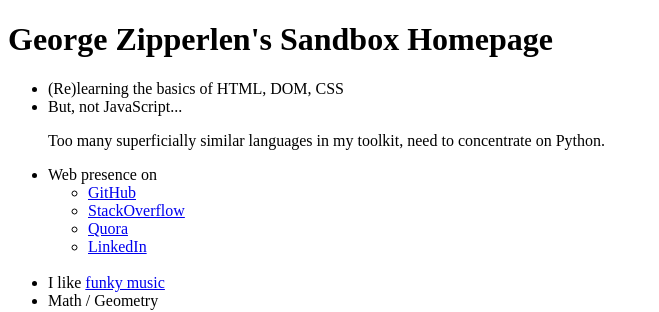
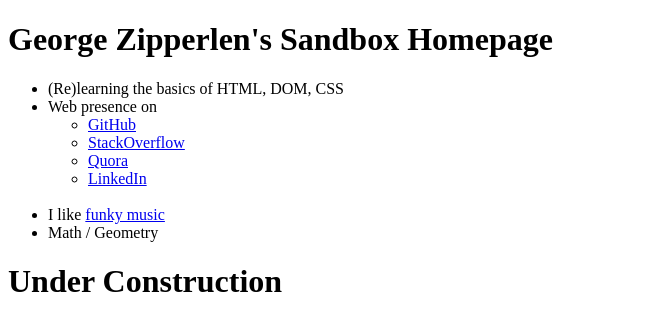
Before and after one commit to George-Zipperlen/George-Zipperlen.github.io, a plain HTML site: page index.html in a window 1280 px wide. Shown: the top 312 px of the page, without its empty margins (0-659 px from the left). Drawn offline with Linux system fonts and the light colour scheme.

Commit message:
intermediate update
later, test _smash_ merge

```diff
--- a/index.html
+++ b/index.html
@@ -24,13 +24,6 @@
 
   <ul>
     <li>(Re)learning the basics of HTML, DOM, CSS</li>
-
-    <li>But, not JavaScript...
-
-      <p>Too many superficially similar languages in my toolkit, need to concentrate on
-      Python.</p>
-    </li>
-
     <li>Web presence on
 
       <ul>
```
